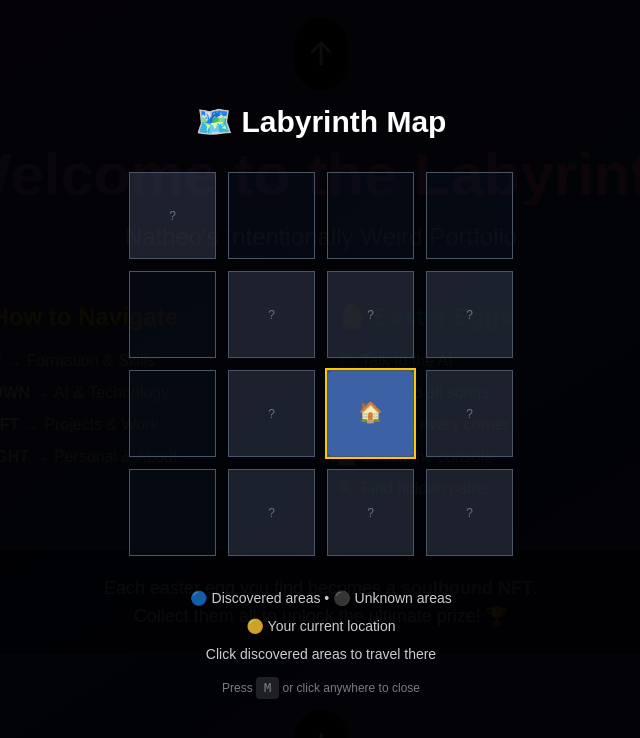
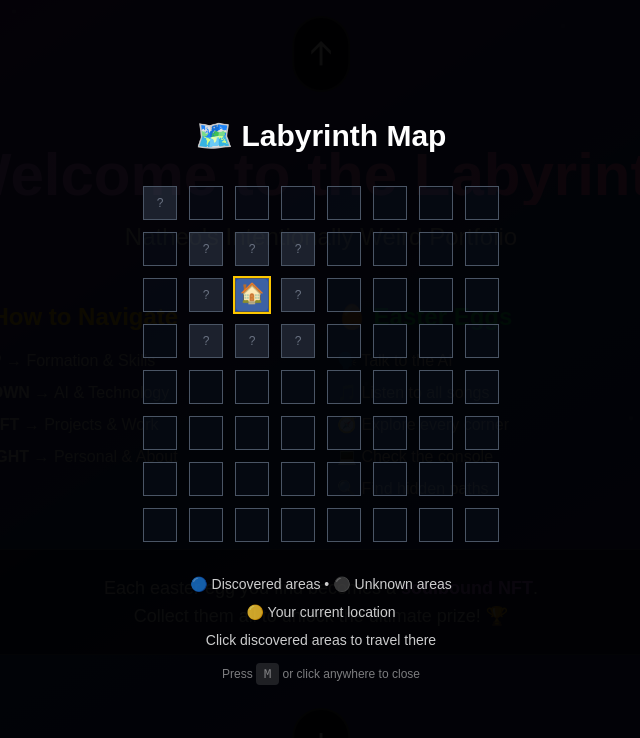
Before and after one commit to goumix/Portfolio, a Next.js app in the folder frontend/: page / in a window 1280 px wide. Both pictures are taken after a click on the element 1184 px from the left and 70 px from the top of the page. Shown: the top 738 px of the page, without its empty margins (319-959 px from the left). Built offline with nearby package versions, Linux system fonts and the light colour scheme.

Commit message:
update - labyrinth size

```diff
--- a/frontend/src/components/MiniMap.tsx
+++ b/frontend/src/components/MiniMap.tsx
@@ -13,7 +13,7 @@ export const MiniMap = () => {
     navigateTo
   } = useLabyrinthStore()
 
-  const gridSize = 4 // 4x4 grid for fullscreen map
+  const gridSize = 8 // 8x8 grid for fullscreen map
 
   const renderPageCell = (pageId: LabyrinthPage | null, key: string, variant: 'mini' | 'full') => {
     const pageInfo = pageId ? pages[pageId] : undefined
@@ -179,7 +179,7 @@ export const MiniMap = () => {
         </motion.h2>
 
         <motion.div
-        className="grid grid-cols-4 gap-3 w-96 h-96 mx-auto mb-8"
+        className="grid grid-cols-8 gap-3 w-full h-full mx-auto mb-8"
           initial={{ scale: 0.8, opacity: 0 }}
           animate={{ scale: 1, opacity: 1 }}
           transition={{ delay: 0.3 }}
```
